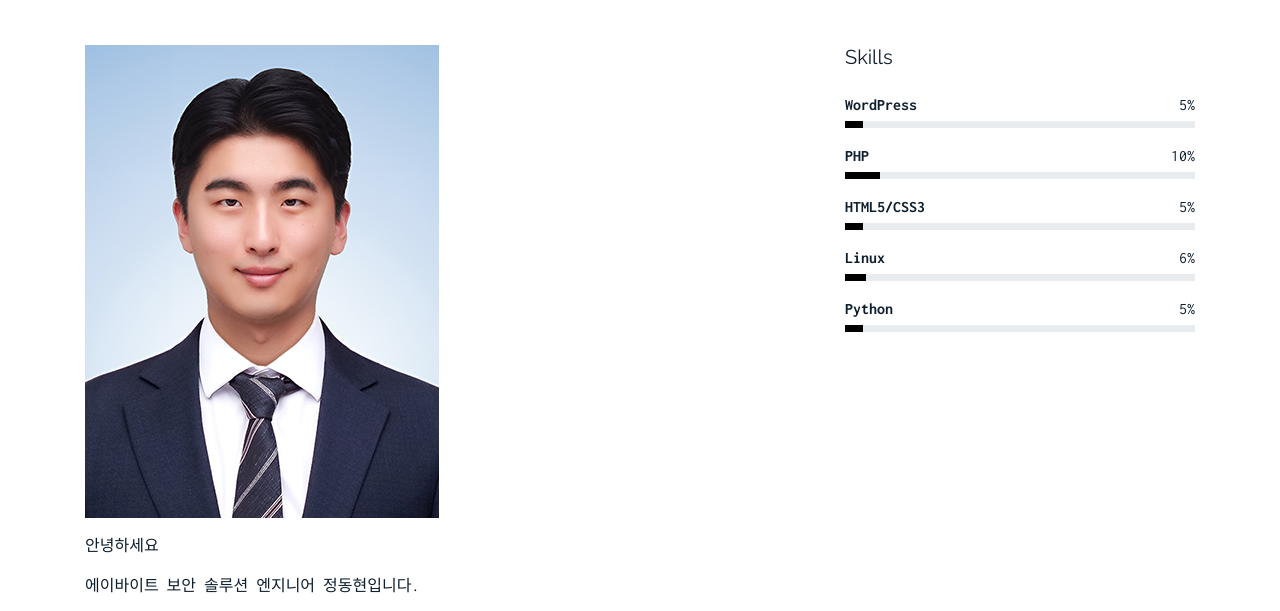
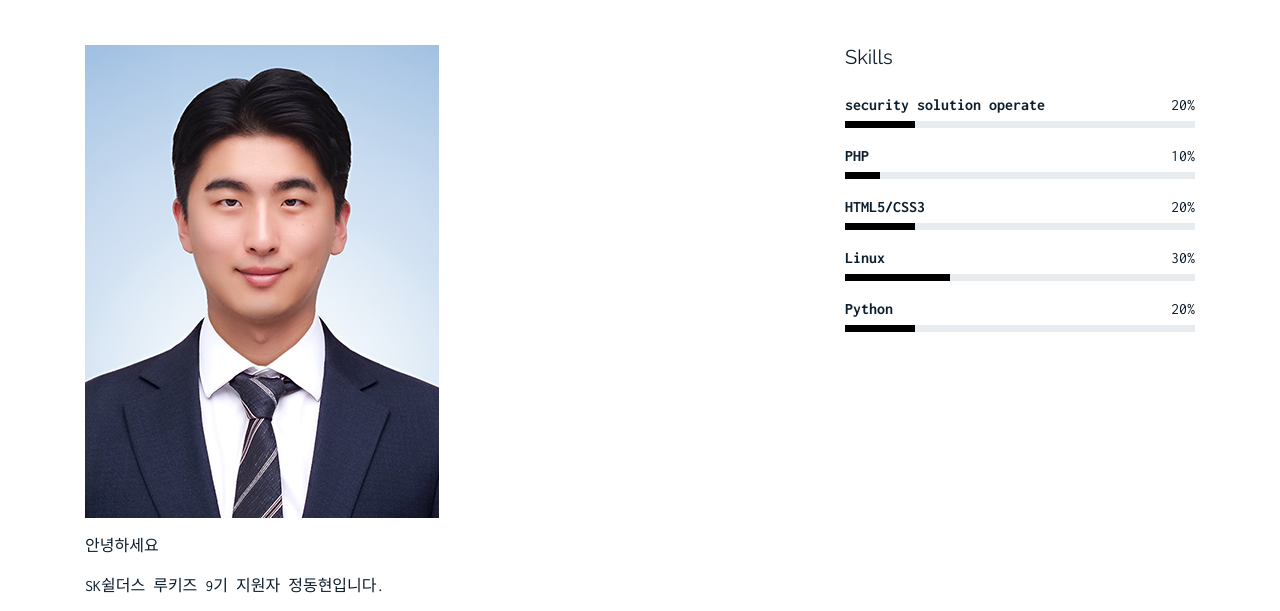
Before and after one commit to zmfktm12/myportfolio, a plain HTML site: page index.html in a window 1280 px wide. Shown: the part 318-929 px from the top of the page. Drawn offline with Linux system fonts and the light colour scheme.

Commit message:
Update index.html

```diff
--- a/index.html
+++ b/index.html
@@ -99,11 +99,11 @@
             <ul class="list-unstyled">
               <li class="mb-3">
                 <div class="d-flex mb-1">
-                  <strong>WordPress</strong>
-                  <span class="ml-auto">5%</span>
+                  <strong>security solution operate</strong>
+                  <span class="ml-auto">20%</span>
                 </div>
                 <div class="progress custom-progress">
-                  <div class="progress-bar" role="progressbar" style="width: 5%" aria-valuenow="1" aria-valuemin="0"
+                  <div class="progress-bar" role="progressbar" style="width: 20%" aria-valuenow="1" aria-valuemin="0"
                     aria-valuemax="100"></div>
                 </div>
               </li>
@@ -113,37 +113,37 @@
                   <span class="ml-auto">10%</span>
                 </div>
                 <div class="progress custom-progress">
-                  <div class="progress-bar" role="progressbar" style="width: 10%" aria-valuenow="10" aria-valuemin="0"
+                  <div class="progress-bar" role="progressbar" style="width: 10%" aria-valuenow="4" aria-valuemin="0"
                     aria-valuemax="100"></div>
                 </div>
               </li>
               <li class="mb-3">
                 <div class="d-flex mb-1">
                   <strong>HTML5/CSS3</strong>
-                  <span class="ml-auto">5%</span>
+                  <span class="ml-auto">20%</span>
                 </div>
                 <div class="progress custom-progress">
-                  <div class="progress-bar" role="progressbar" style="width: 5%" aria-valuenow="2" aria-valuemin="0"
+                  <div class="progress-bar" role="progressbar" style="width: 20%" aria-valuenow="3" aria-valuemin="0"
                     aria-valuemax="100"></div>
                 </div>
               </li>
               <li class="mb-3">
                 <div class="d-flex mb-1">
                   <strong>Linux</strong>
-                  <span class="ml-auto">6%</span>
+                  <span class="ml-auto">30%</span>
                 </div>
                 <div class="progress custom-progress">
-                  <div class="progress-bar" role="progressbar" style="width: 6%" aria-valuenow="6" aria-valuemin="0"
+                  <div class="progress-bar" role="progressbar" style="width: 30%" aria-valuenow="2" aria-valuemin="0"
                     aria-valuemax="100"></div>
                 </div>
               </li>
               <li class="mb-3">
                 <div class="d-flex mb-1">
                   <strong>Python</strong>
-                  <span class="ml-auto">5%</span>
+                  <span class="ml-auto">20%</span>
                 </div>
                 <div class="progress custom-progress">
-                  <div class="progress-bar" role="progressbar" style="width: 5%" aria-valuenow="88" aria-valuemin="0"
+                  <div class="progress-bar" role="progressbar" style="width: 20%" aria-valuenow="5" aria-valuemin="0"
                     aria-valuemax="100"></div>
                 </div>
               </li>
@@ -153,8 +153,8 @@
           <div class="col-md-7 mb-5 mb-md-0" data-aos="fade-up">
             <p><img src="img/im.jpg" alt="Image" class="img-fluid"></p>
             <p>안녕하세요 </p>
-            <p>에이바이트 보안 솔루션 엔지니어 정동현입니다.</p>
-            <p>담당하는 직무에는 보안장비들의 설계, 구축, 기술 지원 과 유지보수, 장애처리 등의 트러블슈팅 작업을 하고 있습니다.</p>
+            <p>SK쉴더스 루키즈 9기 지원자 정동현입니다.</p>
+            <p>보안 전문업체 1위 SK쉴더스 취업을 목표로 지원하였고, 보안전문가가 되기위해 열심히 노력하겠습니다.</p>
             <p></p>
           </div>
 
```
